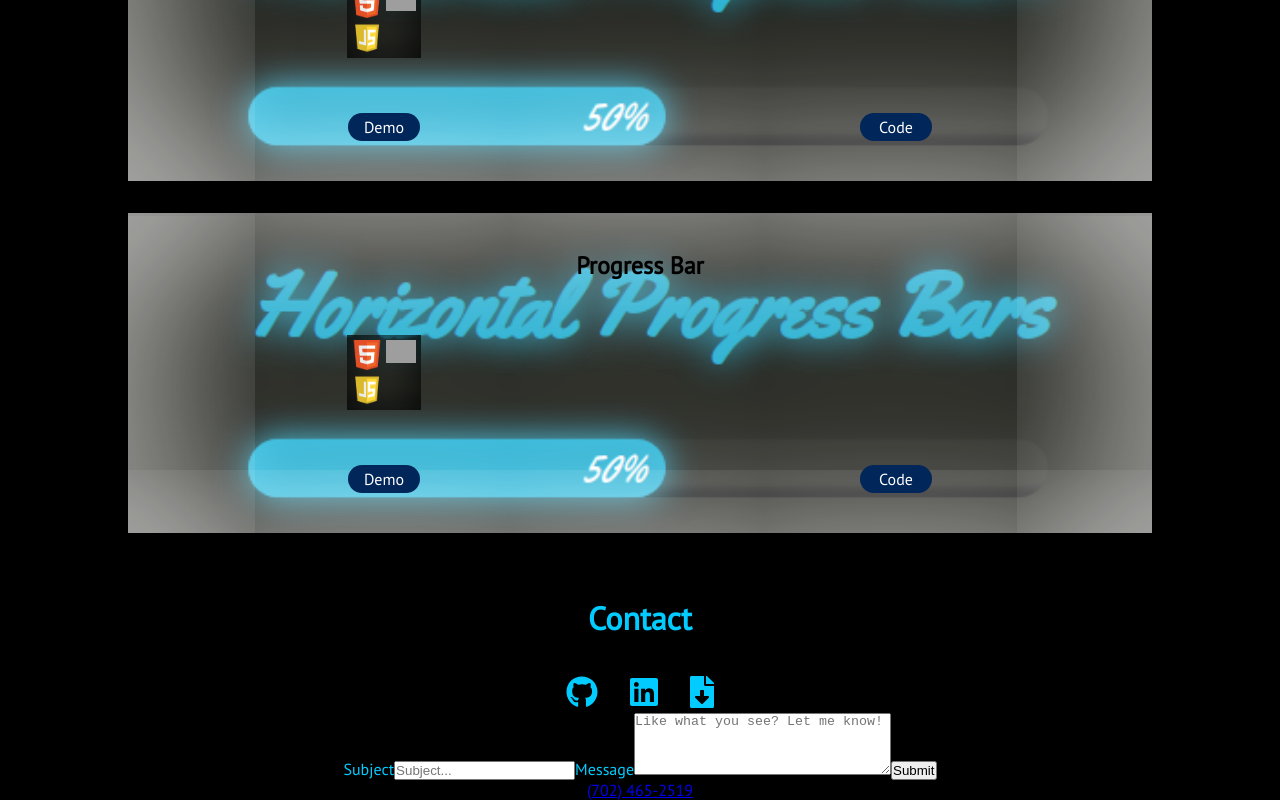
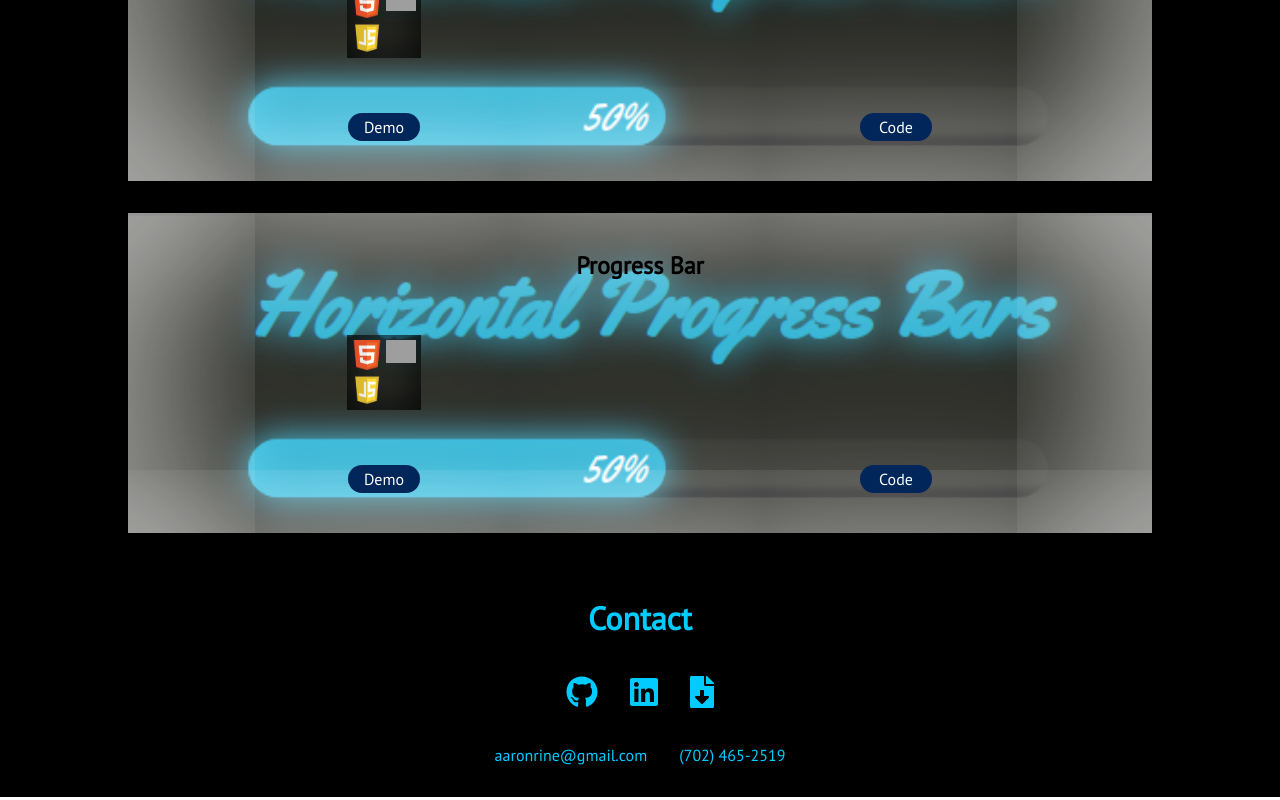
Before and after one commit to aaronrine/portfolio-v2, a React (Create React App) app: page / in a window 1280 px wide. Shown: the part 1817-2617 px from the top of the page. Built offline with nearby package versions, Linux system fonts and the light colour scheme; grey boxes are pictures that could not be loaded.

Commit message:
chore(App): remove zombie

```diff
--- a/src/App.js
+++ b/src/App.js
@@ -177,26 +177,12 @@ function App() {
             </a>
           ))}
         </div>
-        <form className="contact-form">
-          <label for="subject">Subject</label>
-          <input
-            type="text"
-            id="subject"
-            name="subject"
-            placeholder="Subject..."
-          />
-          <label for="message">Message</label>
-          {/* <input type="text" id="email" name="email" placeholder="email..." /> */}
-          <textarea
-            id="message"
-            name="message"
-            rows="4"
-            cols="30"
-            placeholder="Like what you see? Let me know!"
-          ></textarea>
-          <input type="submit" value="Submit" />
-        </form>
-        <a href="tel:7024652519">(702) 465-2519</a>
+        <div className="contact-methods-wrapper">
+          <a href="mailto:aaronrine@gmail.com" target="_blank" rel="noreferrer">
+            aaronrine@gmail.com
+          </a>
+          <a href="tel:7024652519">(702) 465-2519</a>
+        </div>
       </section>
     </div>
   );
--- a/src/App.scss
+++ b/src/App.scss
@@ -34,7 +34,6 @@
           fill: black;
           padding: 5px;
           margin-right: 1.2em;
-          // box-shadow: inset 0 0 40px 0 white;
 
           border-radius: 7px;
           .line-one[direction="true"] {
@@ -57,7 +56,6 @@
           }
         }
         .link-wrapper {
-          // box-shadow: inset 0 0 20px 0 white;
           width: 80%;
           height: 40px;
           position: absolute;
@@ -157,6 +155,7 @@
     .IconList {
       display: flex;
       justify-content: center;
+      margin-bottom: 2em;
       a {
         text-decoration: none;
         color: inherit;
@@ -164,6 +163,16 @@
       }
       a + a {
         margin-left: 1em;
+      }
+    }
+    .contact-methods-wrapper {
+      margin-bottom: 2em;
+      a {
+        color: inherit;
+        text-decoration: none;
+      }
+      a + a {
+        margin-left: 2em;
       }
     }
   }
```
